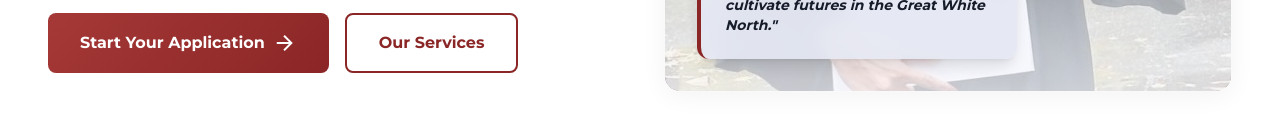
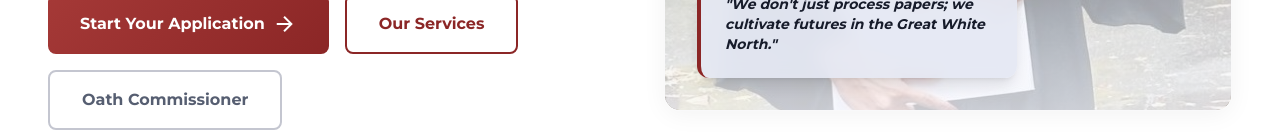
Before and after one commit to guntas7347/sunbloom, a Next.js app: page / in a window 1280 px wide. Shown: the part 660-800 px from the top of the page. Built offline with nearby package versions, Linux system fonts and the light colour scheme; no server answers; the database is empty.

Commit message:
added oath link to hero

```diff
--- a/Components/Contact.tsx
+++ b/Components/Contact.tsx
@@ -29,7 +29,7 @@ const CONTACT_ITEMS = [
   {
     icon: Clock,
     label: "Office Hours",
-    value: "Mon – Fri: 9:00 AM – 4:00 PM (MST)",
+    value: "Mon – Fri: 9:00 AM – 6:00 PM (MST)",
     href: null,
     color: "bg-primary-container/30 text-maple-red",
   },
--- a/Components/Hero.tsx
+++ b/Components/Hero.tsx
@@ -2,6 +2,7 @@
 
 import React from "react";
 import { motion } from "framer-motion";
+import Link from "next/link";
 
 const Hero = () => {
   return (
@@ -51,6 +52,12 @@ const Hero = () => {
             >
               Our Services
             </a>
+            <Link
+              href="/oath"
+              className="border-2 border-outline-variant text-secondary px-8 py-4 rounded-lg font-bold hover:bg-surface-variant transition-colors"
+            >
+              Oath Commissioner
+            </Link>
           </div>
         </motion.div>
 
```
